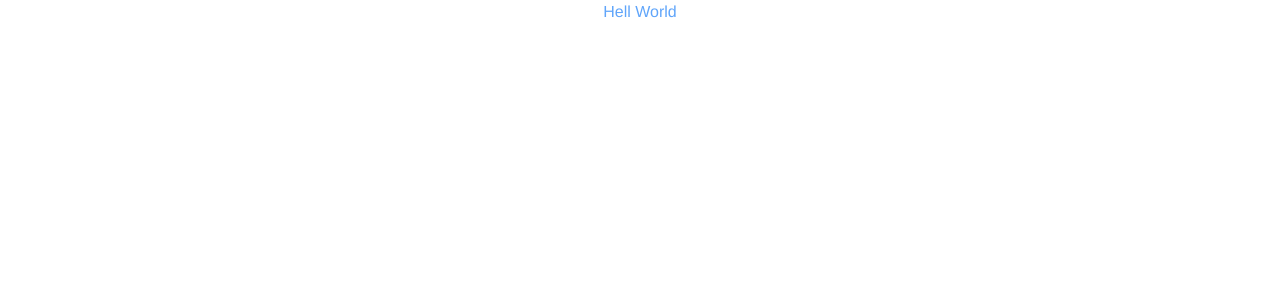
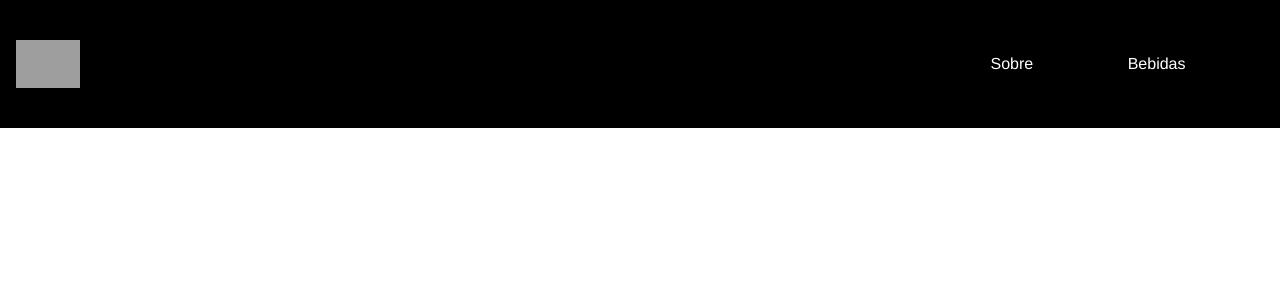
Before and after one commit to joaomateuus/drinks-vue, a Vue app: page /#/ in a window 1280 px wide. Shown: the top 300 px of the page. Built offline with nearby package versions, Linux system fonts and the light colour scheme; grey boxes are pictures that could not be loaded.

Commit message:
setting up axios

```diff
--- a/package.json
+++ b/package.json
@@ -7,6 +7,7 @@
     "build": "vue-cli-service build"
   },
   "dependencies": {
+    "axios": "^0.27.2",
     "core-js": "^3.8.3",
     "vue": "^2.6.14",
     "vue-router": "^3.5.1"
--- /dev/null
+++ b/src/components/DrinksList.vue
@@ -0,0 +1,34 @@
+<template>
+  <div>
+    <div>
+      <h1>Hello World</h1>
+    </div>
+  </div>
+</template>
+<script>
+import axios from 'axios'
+
+export default {
+  name: 'DrinksList',
+  components: {},
+  data: () => ({
+    drinks: [],
+
+  }),
+  methods:{
+    /*
+    gettingDrinks(){
+      try{
+        axios.get().then()
+      } catch () {
+
+      }
+    }
+  */
+  }
+
+}
+
+</script>
+
+<style></style>
--- a/src/views/Home.vue
+++ b/src/views/Home.vue
@@ -1,6 +1,17 @@
 <template>
   <div class="home">
-    <h1 class="text-blue-400">Hell World</h1>
+    <div class="flex flex-row justify-between items-center bg-black h-32">
+      <img class="h-12 w-22 ml-4" src="https://www.pngkey.com/png/full/429-4296716_drink-menu-derbys-bar-logo-white-drink-menu.png">
+      <div>
+        <ul class="flex flex-row justify-evenly w-96 text-white">
+          <li>Sobre</li>
+          <li>Bebidas</li>
+        </ul>
+      </div>
+    </div>
+    <div>
+
+    </div>
   </div>
 </template>
 
```
Also changed, not shown: 1 other file (tests, documents, lock files or other folders).
